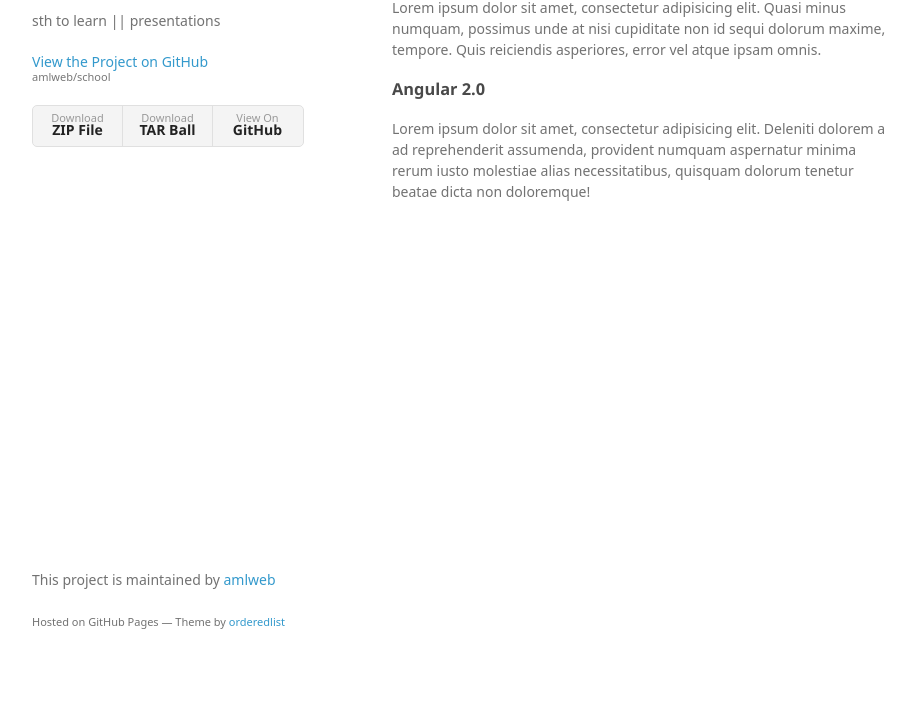
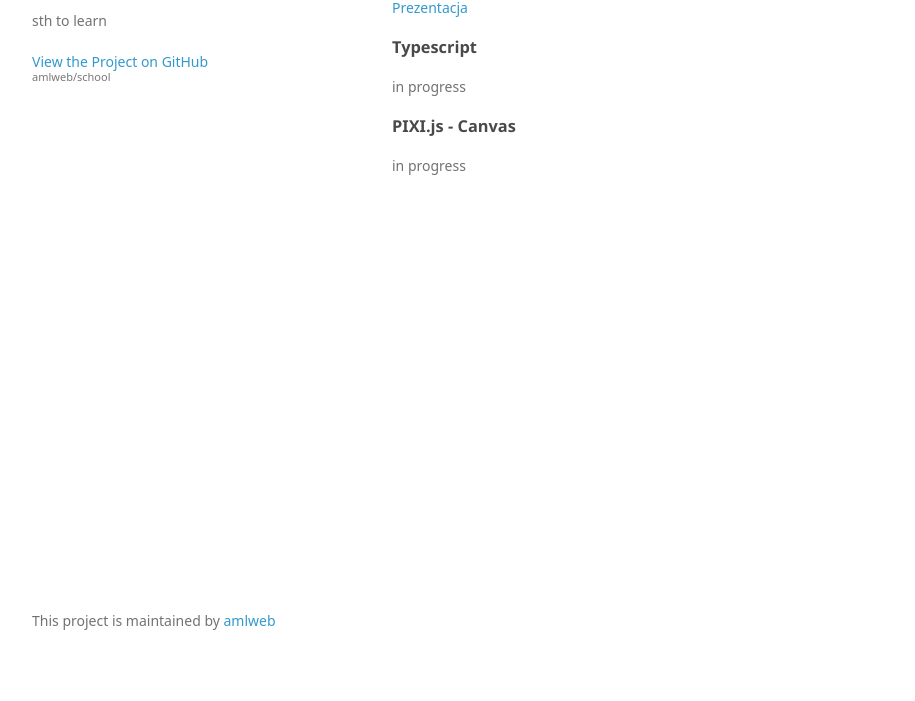
Before and after one commit to amlweb/school, a website: page index.html in a window 1280 px wide. Shown: the part 99-800 px from the top of the page, without its empty margins (178-1093 px from the left). Drawn offline with Linux system fonts and the light colour scheme; a web font is replaced by a local one.

Commit message:
main page change

```diff
--- a/index.html
+++ b/index.html
@@ -16,27 +16,29 @@
     <div class="wrapper">
       <header>
         <h1>School</h1>
-        <p>sth to learn || presentations</p>
+        <p>sth to learn</p>
 
         <p class="view"><a href="https://github.com/amlweb/school">View the Project on GitHub <small>amlweb/school</small></a></p>
 
 
-        <ul>
+        <!-- <ul>
           <li><a href="https://github.com/amlweb/school/zipball/master">Download <strong>ZIP File</strong></a></li>
           <li><a href="https://github.com/amlweb/school/tarball/master">Download <strong>TAR Ball</strong></a></li>
           <li><a href="https://github.com/amlweb/school">View On <strong>GitHub</strong></a></li>
-        </ul>
+        </ul> -->
       </header>
       <section>
+        <h3>CSS Grid</h3>
+        <p><a href="amlweb.github.io/school/css-grid">Prezentacja</a></p>
+
         <h3>Typescript</h3>
-        <p>Lorem ipsum dolor sit amet, consectetur adipisicing elit. Quasi minus numquam, possimus unde at nisi cupiditate non id sequi dolorum maxime, tempore. Quis reiciendis asperiores, error vel atque ipsam omnis.</p>
+        <p>in progress</p>
 
-        <h3>Angular 2.0</h3>
-        <p>Lorem ipsum dolor sit amet, consectetur adipisicing elit. Deleniti dolorem a ad reprehenderit assumenda, provident numquam aspernatur minima rerum iusto molestiae alias necessitatibus, quisquam dolorum tenetur beatae dicta non doloremque!</p>
+        <h3>PIXI.js - Canvas</h3>
+        <p>in progress</p>
       </section>
       <footer>
         <p>This project is maintained by <a href="https://github.com/amlweb">amlweb</a></p>
-        <p><small>Hosted on GitHub Pages &mdash; Theme by <a href="https://github.com/orderedlist">orderedlist</a></small></p>
       </footer>
     </div>
     <script src="js/scale.fix.js"></script>
```
